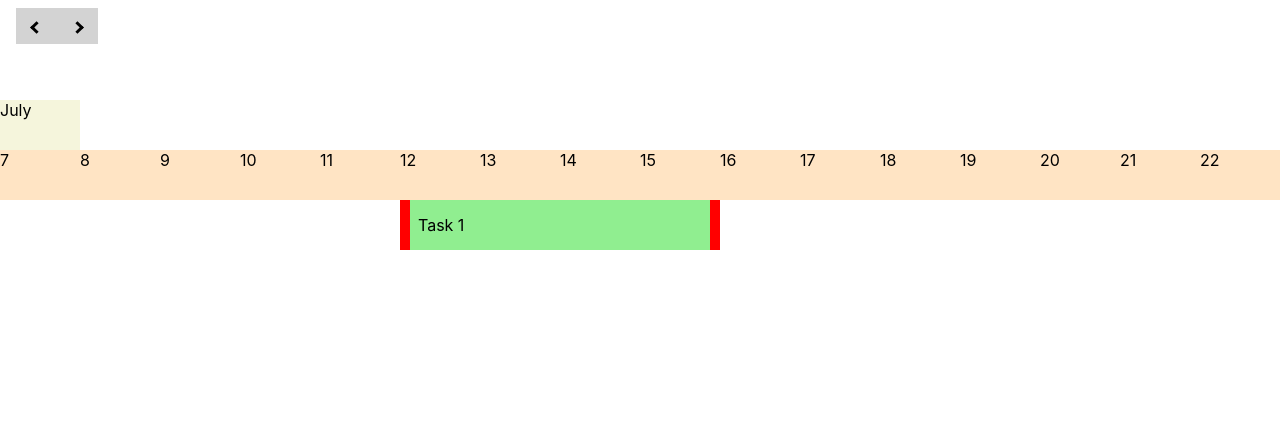
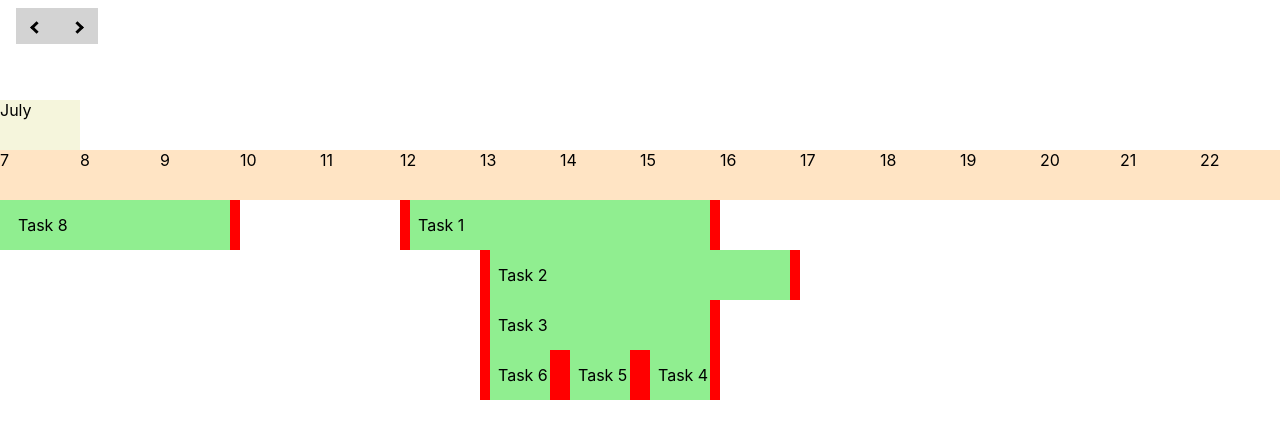
Before and after one commit to AdrKacz/simple-gantt-timeline, a React (Create React App) app in the folder react-app/simple-gantt-timeline/: page / in a window 1280 px wide. Shown: the top 438 px of the page. Built offline with nearby package versions, Linux system fonts and the light colour scheme.

Commit message:
Update Length of Task with Handle and Code Cleanup

```diff
--- a/react-app/simple-gantt-timeline/src/components/App/App.js
+++ b/react-app/simple-gantt-timeline/src/components/App/App.js
@@ -9,13 +9,15 @@ import {
   TASK_HEIGHT,
 } from "../../constants/constants"
 
+import getStoreWithRow from "../../helpers/getStoreWithRow";
+
 import MockDatabase from "../../store/mock-database.js";
 
 import './App.css';
 
 function App() {
   // localStore to be remove if use real endpoint
-  const [localStore, setLocalStore] = useState({...MockDatabase})
+  const [localStore, setLocalStore] = useState(getStoreWithRow(MockDatabase));
 
   const [fromDate, setFromDate] = useState(new Date(Date.now() - 7 * 86400000))
 
@@ -26,7 +28,7 @@ function App() {
   const maxSpread = Math.floor(windowWidth / DAY_WIDTH);
 
   function editTask(task) {
-    // Do nothing if task not vali
+    // Do nothing if task not valid
     if (!task.Id || !task.Name || !task.StartDate || !task.DueDate) {
       return;
     };
@@ -59,7 +61,7 @@ function App() {
         dayWidth={DAY_WIDTH}
         taskHeigh={TASK_HEIGHT}
         store={Object.values(localStore)}
-        editTask={editTask}
+        editStoreTask={editTask}
       />
     </div>
   );
--- a/react-app/simple-gantt-timeline/src/components/Task/Task.js
+++ b/react-app/simple-gantt-timeline/src/components/Task/Task.js
@@ -5,17 +5,15 @@ import TaskHandle from "../TaskHandle/TaskHandle";
 
 import './Task.css';
 
-function Task({name, absoluteTop, absoluteLeft, width, height, paddingLeft, taskSelected, taskKey}) {
-  taskSelected = taskSelected ?? ((_) => (undefined));
-
+function Task({name, absoluteTop, absoluteLeft, width, height, paddingLeft, taskKey, updateTask}) {
   function handleClick(e) {
     e.preventDefault();
     e.stopPropagation();
   };
 
-  function handleTaskSelected() {
-    taskSelected();
-  };
+  function updateTaskHandleSide(side, clientX) {
+    updateTask(side, clientX)
+  }
 
   return (
     <div
@@ -32,12 +30,12 @@ function Task({name, absoluteTop, absoluteLeft, width, height, paddingLeft, task
         handleKey={`${taskKey}:left`}
         width={10}
         height={height}
-        handleSelected={handleTaskSelected}
+        updateTaskHandle={(clientX) => (updateTaskHandleSide("left", clientX))}
       />
       <div
         className="text-container"
         style={{
-          "padding-left": paddingLeft,
+          "padding-left": paddingLeft, // NOTE: Trigger an error for no reason
         }}
       >
       {name}
@@ -46,7 +44,7 @@ function Task({name, absoluteTop, absoluteLeft, width, height, paddingLeft, task
         handleKey={`${taskKey}:right`}
         width={10}
         height={height}
-        handleSelected={handleTaskSelected}
+        updateTaskHandle={(clientX) => (updateTaskHandleSide("right", clientX))}
       />
     </div>
   );
--- a/react-app/simple-gantt-timeline/src/components/TaskHandle/TaskHandle.js
+++ b/react-app/simple-gantt-timeline/src/components/TaskHandle/TaskHandle.js
@@ -1,17 +1,19 @@
+import { useEffect } from "react";
+
 import useMousePosition from "../../hooks/useMousePosition";
 
 import './TaskHandle.css';
 
-function TaskHandle({width, height, handleSelected, handleKey}) {
-  handleSelected = handleSelected ?? ((_) => (undefined));
-
+function TaskHandle({width, height, handleKey, updateTaskHandle}) {
   // Optmise handler to not update at every frame
-  const [offsetX, offsetY, setIsListening] = useMousePosition(handleKey);
-  console.log(`[${handleKey}] Mouse Position: X > ${offsetX} - Y > ${offsetY}`)
-
+  const [clientX, setIsListening] = useMousePosition(handleKey);
   function handleMouseDown(e) {
     setIsListening(true);
-  }
+  };
+
+  useEffect(() => {
+    updateTaskHandle(clientX)
+  }, [clientX, updateTaskHandle]);
 
   return (
     <div
--- a/react-app/simple-gantt-timeline/src/components/Timeline/Timeline.js
+++ b/react-app/simple-gantt-timeline/src/components/Timeline/Timeline.js
@@ -11,29 +11,34 @@ import './Timeline.css';
 
 import {
   EMPTY_TASK_MAX_SPREAD,
-  DEPTH_LIMIT,
 } from "../../constants/constants"
 
 // Functions
-// TODO: More resiliant day spread calculator for multiple timezone and change in day time
-function getDaySpread(dateA, dateB) {
-  return Math.floor((dateB.getTime() - dateA.getTime()) / 86400000);
-};
+import getDaySpread from "../../helpers/getDaySpread";
 
-function Timeline({mouseEvent, fromDate, topOrigin, leftOrigin, maxSpread, dayWidth, taskHeigh, store, editTask}) {
-  editTask = editTask ?? ((_) => (undefined));
+function Timeline({mouseEvent, fromDate, topOrigin, leftOrigin, maxSpread, dayWidth, taskHeigh, store, editStoreTask}) {
+  editStoreTask = editStoreTask ?? ((_) => (undefined));
 
+  function handleMouseUp() {
+    validateEditedTask();
+    setEditedTask({});
+  };
 
   // TODO: Both can be merged
   const [emptyTask, setEmptyTask] = useState({});
-  const [editableTask, setEditableTask] = useState({});
+  const [editedTask, setEditedTask] = useState({});
 
   const dayOrigin = new Date(fromDate.getTime());
   const timelineMap = {};
+  const localStoreMapInfo = {}
   const tasks = [];
 
   store.forEach((item, _) => {
-    placeTask(item, Task);
+    if (editedTask.Id === item.Id) {
+      placeTask(editedTask, Task);
+    } else {
+      placeTask(item, Task);
+    };
   });
   if (emptyTask.StartDate && emptyTask.DueDate) {
     placeTask(emptyTask, EmptyTask);
@@ -44,46 +49,20 @@ function Timeline({mouseEvent, fromDate, topOrigin, leftOrigin, maxSpread, dayWi
     const dayOffset = getDaySpread(dayOrigin, item.StartDate);
     const spread = getDaySpread(item.StartDate, item.DueDate) + 1;
 
-    let row = -1, column = dayOffset;
-    if (item.row) {
-      // Check for collision
-      let isCollision = false;
-      for (let i = 0; i < spread; i++) {
-        if (timelineMap[`${column + i}:${item.row}`] === true) {
-          isCollision = true;
-          break;
-        };
-      };
-      if (!isCollision) {
-        row = item.row;
-      };
-    };
-
-    // Not set yet
-    if (row === -1) {
-      // Find no collision
-      let j = 0;
-      let isCollision = false;
-      do {
-        isCollision = false;
-        for (let i = 0; i < spread; i++) {
-          if (timelineMap[`${column + i}:${j}`] === true) {
-            isCollision = true;
-            break;
-          };
-        };
-        j += 1;
-      } while (isCollision && j < DEPTH_LIMIT)
-      row = j- 1;
-    };
+    let row = item.row, column = dayOffset;
 
     // Populate map
     for (let i = 0; i < spread; i++) {
-      timelineMap[`${column + i}:${row}`] = true;
+      timelineMap[`${column + i}:${row}`] = item.Id;
     };
-
+    localStoreMapInfo[item.Id] = {
+      column: column,
+      row: row,
+      spread: spread,
+    };
     // Add tasks
     if (column + spread - 1 >= 0 && column < maxSpread) {
+
       tasks.push(
         <Template
           taskKey={`Task-${item.Id}`}
@@ -95,10 +74,19 @@ function Timeline({mouseEvent, fromDate, topOrigin, leftOrigin, maxSpread, dayWi
           height={taskHeigh}
           paddingLeft={-Math.min(column, 0) * dayWidth}
           setName={(value) => (setEmptyTask({...emptyTask, Name:value}))}
-          taskSelected={(_) => (taskSelected(item.Id))}
+          updateTask={(side, clientX) => (updateLocalTask(item.Id, side, clientX))}
         />
       );
     };
+  }
+
+  function validateEditedTask() {
+    // Only validate if task exist
+    if (!editedTask.Id || !editedTask.Name || !editedTask.StartDate || !editedTask.DueDate) {
+      return;
+    };
+
+    editStoreTask({...editedTask});
   }
 
   function validateEmptyTask() {
@@ -108,7 +96,7 @@ function Timeline({mouseEvent, fromDate, topOrigin, leftOrigin, maxSpread, dayWi
     };
 
     const taskId = Date.now()
-    editTask({...emptyTask, Id: taskId});
+    editStoreTask({...emptyTask, Id: taskId});
   }
 
   function createTask(column, row) {
@@ -120,7 +108,7 @@ function Timeline({mouseEvent, fromDate, topOrigin, leftOrigin, maxSpread, dayWi
     };
     let i = 0
     for (i = 0; i < EMPTY_TASK_MAX_SPREAD; i++) {
-      if (timelineMap[`${column + i}:${row}`] === true) {
+      if (timelineMap[`${column + i}:${row}`]) {
         break
       };
     };
@@ -137,16 +125,64 @@ function Timeline({mouseEvent, fromDate, topOrigin, leftOrigin, maxSpread, dayWi
     });
   }
 
-  function taskSelected(id) {
+  function updateLocalTask(taskId, side, clientX) {
+    if (!taskId || !side || !clientX) {
+      return;
+    }
+    // console.log("... Try to edit Local Task", taskId, side, clientX)
+    let localTask;
+    if (editedTask.Id === taskId) {
+      localTask = {...editedTask};
+    } else {
+      for (let i = 0; i < store.length; i++) {
+        if (store[i].Id === taskId) {
+          localTask = {...store[i]}
+          break;
+        };
+      };
+    };
+    const fromColumn = localStoreMapInfo[taskId].column;
+    const toColumn = localStoreMapInfo[taskId].column + localStoreMapInfo[taskId].spread - 1;
+    const localRow = localStoreMapInfo[taskId].row;
+    // console.log("... With", localTask.Id, fromColumn, toColumn, localRow)
+    const localColumn = Math.floor((clientX - leftOrigin) / dayWidth);
+    // console.log("...With", localColumn, fromColumn, toColumn)
+
+    if (side === "left") {
+      if (localColumn > toColumn) {
+        return;
+      }
+      for (let i = Math.min(localColumn, fromColumn); i <= Math.max(localColumn, fromColumn); i++) {
+        if (timelineMap[`${i}:${localRow}`] && timelineMap[`${i}:${localRow}`] !== taskId) {
+          return;
+        };
+      };
+      setEditedTask({
+        ...localTask,
+        StartDate: new Date(localTask.StartDate.getTime() + (localColumn - fromColumn) * 86400000),
+      });
+
+    } else if (side === "right") {
+      if (localColumn < fromColumn) {
+        return;
+      }
+      for (let i = Math.min(localColumn, toColumn); i <= Math.max(localColumn, toColumn); i++) {
+        if (timelineMap[`${i}:${localRow}`] && timelineMap[`${i}:${localRow}`] !== taskId) {
+          return;
+        };
+      };
+      setEditedTask({
+        ...localTask,
+        DueDate: new Date(localTask.DueDate.getTime() + (localColumn - toColumn) * 86400000),
+      });
+    };
+
     return;
-  }
-
-  function editTask(id, {StartDate, DueDate}) {
-    return;
-  }
+  };
 
   return (
     <div
+      onMouseUp={handleMouseUp}
       className="Timeline"
     >
       <TaskCreator
--- a/react-app/simple-gantt-timeline/src/constants/constants.js
+++ b/react-app/simple-gantt-timeline/src/constants/constants.js
@@ -7,5 +7,5 @@ export const DAY_WIDTH = 80;
 export const TASK_HEIGHT = 50;
 
 // For Timeline
-export const EMPTY_TASK_MAX_SPREAD = 4;
+export const EMPTY_TASK_MAX_SPREAD = 5;
 export const DEPTH_LIMIT = 100;
--- /dev/null
+++ b/react-app/simple-gantt-timeline/src/helpers/getDaySpread.js
@@ -0,0 +1,17 @@
+// TODO: More resiliant day spread calculator for multiple timezone and change in day time
+function getDaySpread(dateA, dateB) {
+  const fromDate = new Date(dateA);
+  const toDate = new Date(dateB);
+  fromDate.setUTCHours(0);
+  fromDate.setUTCMinutes(0);
+  fromDate.setUTCSeconds(0);
+  fromDate.setUTCMilliseconds(0);
+
+  toDate.setUTCHours(0);
+  toDate.setUTCMinutes(0);
+  toDate.setUTCSeconds(0);
+  toDate.setUTCMilliseconds(0);
+  return Math.floor((toDate.getTime() - fromDate.getTime()) / 86400000);
+};
+
+export default getDaySpread;
--- /dev/null
+++ b/react-app/simple-gantt-timeline/src/helpers/getStoreWithRow.js
@@ -0,0 +1,65 @@
+import getDaySpread from "./getDaySpread";
+
+import {
+  DEPTH_LIMIT,
+} from "../constants/constants"
+
+function getStoreWithRow(store) {
+  const storeWithRow = {};
+
+  const storeMap = {};
+
+  Object.values(store).forEach((item, i) => {
+    // Get offset and spread
+    const dayOffset = getDaySpread(new Date(), item.StartDate);
+    const spread = getDaySpread(item.StartDate, item.DueDate) + 1;
+
+    let row = -1, column = dayOffset;
+    if (item.row) {
+      // Check for collision
+      let isCollision = false;
+      for (let i = 0; i < spread; i++) {
+        if (storeMap[`${column + i}:${item.row}`]) {
+          isCollision = true;
+          break;
+        };
+      };
+      if (!isCollision) {
+        row = item.row;
+      };
+    };
+
+    // Not set yet
+    if (row === -1) {
+      // Find no collision
+      let j = 0;
+      let isCollision = false;
+      do {
+        isCollision = false;
+        for (let i = 0; i < spread; i++) {
+          if (storeMap[`${column + i}:${j}`]) {
+            isCollision = true;
+            break;
+          };
+        };
+        j += 1;
+      } while (isCollision && j < DEPTH_LIMIT)
+      row = j- 1;
+    };
+
+    // Populate map
+    for (let i = 0; i < spread; i++) {
+      storeMap[`${column + i}:${row}`] = item.Id;
+    };
+
+    // Populate store with row
+    storeWithRow[item.Id] = {
+      ...item,
+      row: row,
+    };
+  });
+
+  return storeWithRow;
+};
+
+export default getStoreWithRow;
--- a/react-app/simple-gantt-timeline/src/hooks/useMousePosition.js
+++ b/react-app/simple-gantt-timeline/src/hooks/useMousePosition.js
@@ -1,17 +1,17 @@
-import { useState, useEffect } from "react";
+import { useState, useEffect, useCallback } from "react";
 
 let listeningCounter = 0;
 const eventTargets = {};
 const listenTargets = {};
 
-function positionHandler({offsetX, offsetY}) {
-  const updatePositionEvent = new CustomEvent("updateposition", {detail: {offsetX: offsetX, offsetY: offsetY}})
+function positionHandler({clientX, clientY}) {
+  const updatePositionEvent = new CustomEvent("updateposition", {detail: {x: clientX, y: clientY}})
   Object.values(eventTargets).forEach((item, _) => {
     item.dispatchEvent(updatePositionEvent);
   });
 };
 
-function mouseUpHandler({}) {
+function mouseUpHandler() {
   Object.keys(listenTargets).forEach((key, _) => {
     listenTargets[key] = false;
   });
@@ -24,20 +24,20 @@ function useMousePosition(targetKey) {
 
   // console.table(listenTargets);
 
-  const [offsetX, setOffsetX] = useState();
-  const [offsetY, setOffsetY] = useState();
+  const [offset, setOffset] = useState([undefined, undefined]);
 
   function setIsListening(isListening) {
     listenTargets[targetKey] = isListening;
   }
 
-  function updatePositionHandler(e) {
-    if (listenTargets[targetKey]) {
-      setOffsetX(e.detail.offsetX);
-      setOffsetY(e.detail.offsetY);
-    };
-  };
-
+  const memoizedUpdatePositionHandler = useCallback(
+    (e) => {
+      if (listenTargets[targetKey]) {
+        setOffset([e.detail.x, e.detail.y]);
+      };
+    },
+    [targetKey],
+  );
 
   useEffect(() => {
     // Attach global listener to window
@@ -46,12 +46,12 @@ function useMousePosition(targetKey) {
       window.addEventListener("mouseup", mouseUpHandler);
     };
     // Send update to local listener if any
-    eventTargets[targetKey].addEventListener("updateposition", updatePositionHandler);
+    eventTargets[targetKey].addEventListener("updateposition", memoizedUpdatePositionHandler);
 
     listeningCounter += 1; // How many component are listening to mouse position
     return () => {
       // Remove update to local listener if any
-      eventTargets[targetKey].removeEventListener("updateposition", updatePositionHandler);
+      eventTargets[targetKey].removeEventListener("updateposition", memoizedUpdatePositionHandler);
 
       listeningCounter -= 1; // How many component are listening to mouse position
 
@@ -61,9 +61,9 @@ function useMousePosition(targetKey) {
         window.removeEventListener("mouseup", mouseUpHandler);
       };
     };
-  }, []);
+  }, [targetKey, memoizedUpdatePositionHandler]);
 
-  return [offsetX, offsetY, setIsListening];
+  return [listenTargets[targetKey] ? offset[0] : undefined, setIsListening];
 }
 
 export default useMousePosition;
--- a/react-app/simple-gantt-timeline/src/store/mock-database.js
+++ b/react-app/simple-gantt-timeline/src/store/mock-database.js
@@ -5,48 +5,48 @@ const store =  {
     StartDate: new Date(Date.now() - 2 * 86400000),
     DueDate: new Date(Date.now() + 86400000),
   },
-  // "2" : {
-  //   Id: "2",
-  //   Name: "Task 2",
-  //   StartDate: new Date(Date.now() - 86400000),
-  //   DueDate: new Date(Date.now() + 2 * 86400000),
-  // },
-  // "3" : {
-  //   Id: "3",
-  //   Name: "Task 3",
-  //   StartDate: new Date(Date.now() - 86400000),
-  //   DueDate: new Date(Date.now() + 86400000),
-  // },
-  // "4" : {
-  //   Id: "4",
-  //   Name: "Task 4",
-  //   StartDate: new Date(Date.now() + 86400000),
-  //   DueDate: new Date(Date.now() + 86400000),
-  // },
-  // "5" : {
-  //   Id: "5",
-  //   Name: "Task 5",
-  //   StartDate: new Date(Date.now()),
-  //   DueDate: new Date(Date.now()),
-  // },
-  // "6" : {
-  //   Id: "6",
-  //   Name: "Task 6",
-  //   StartDate: new Date(Date.now() - 86400000),
-  //   DueDate: new Date(Date.now() - 86400000),
-  // },
-  // "7" : {
-  //   Id: "7",
-  //   Name: "Task 7",
-  //   StartDate: new Date(Date.now() + 25 * 86400000),
-  //   DueDate: new Date(Date.now() + 35 * 86400000),
-  // },
-  // "8" : {
-  //   Id: "8",
-  //   Name: "Task 8",
-  //   StartDate: new Date(Date.now() - 10 * 86400000),
-  //   DueDate: new Date(Date.now() - 5 * 86400000),
-  // },
+  "2" : {
+    Id: "2",
+    Name: "Task 2",
+    StartDate: new Date(Date.now() - 86400000),
+    DueDate: new Date(Date.now() + 2 * 86400000),
+  },
+  "3" : {
+    Id: "3",
+    Name: "Task 3",
+    StartDate: new Date(Date.now() - 86400000),
+    DueDate: new Date(Date.now() + 86400000),
+  },
+  "4" : {
+    Id: "4",
+    Name: "Task 4",
+    StartDate: new Date(Date.now() + 86400000),
+    DueDate: new Date(Date.now() + 86400000),
+  },
+  "5" : {
+    Id: "5",
+    Name: "Task 5",
+    StartDate: new Date(Date.now()),
+    DueDate: new Date(Date.now()),
+  },
+  "6" : {
+    Id: "6",
+    Name: "Task 6",
+    StartDate: new Date(Date.now() - 86400000),
+    DueDate: new Date(Date.now() - 86400000),
+  },
+  "7" : {
+    Id: "7",
+    Name: "Task 7",
+    StartDate: new Date(Date.now() + 25 * 86400000),
+    DueDate: new Date(Date.now() + 35 * 86400000),
+  },
+  "8" : {
+    Id: "8",
+    Name: "Task 8",
+    StartDate: new Date(Date.now() - 10 * 86400000),
+    DueDate: new Date(Date.now() - 5 * 86400000),
+  },
 };
 
 export default store;
```
